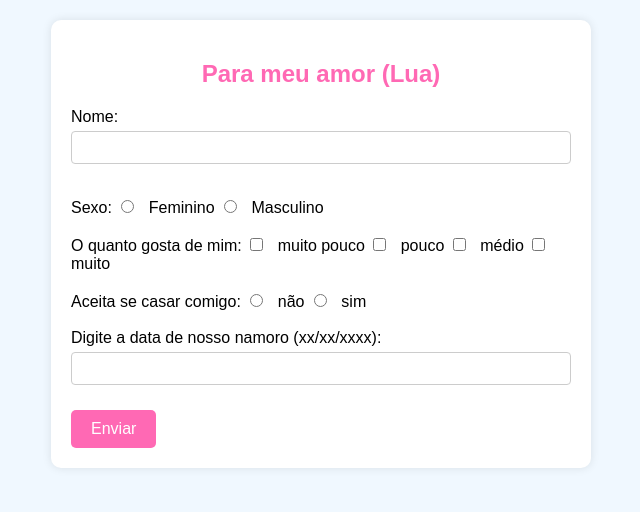
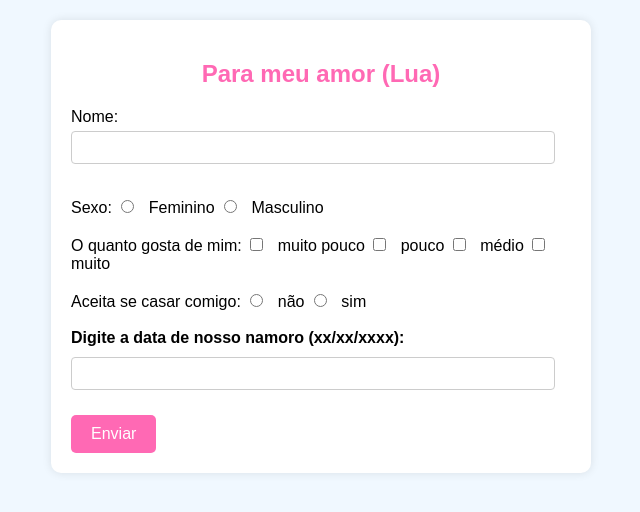
Before and after one commit to scooby-doo6141/amorzinho, a plain HTML site: page index.html in a window 1280 px wide. Shown: the whole page, without its empty margins (319-959 px from the left). Drawn offline with Linux system fonts and the light colour scheme.

Commit message:
Update puta.css

```diff
--- a/puta.css
+++ b/puta.css
@@ -5,12 +5,15 @@ body {
     margin: 20px;
 }
 
+/* Cabeçalhos */
 h2 {
     color: #ff69b4;
     font-size: 24px;
     text-align: center;
+    margin-bottom: 20px; /* Adiciona um pouco de espaço abaixo do cabeçalho */
 }
 
+/* Formulário */
 form {
     background-color: #fff;
     padding: 20px;
@@ -20,9 +23,9 @@ form {
     margin: auto;
 }
 
-/* Inputs de texto */
+/* Inputs de texto e senha */
 input[type="text"], input[type="password"] {
-    width: 100%;
+    width: calc(100% - 16px); /* Ajusta a largura para incluir padding e border */
     padding: 8px;
     margin-top: 5px;
     margin-bottom: 15px;
@@ -34,6 +37,13 @@ input[type="text"], input[type="password"] {
 /* Radio e Checkbox */
 input[type="radio"], input[type="checkbox"] {
     margin-right: 10px;
+}
+
+/* Labels */
+label {
+    display: block;
+    margin-bottom: 5px; /* Espaço abaixo do label */
+    font-weight: bold;
 }
 
 /* Estilo dos botões */
```
